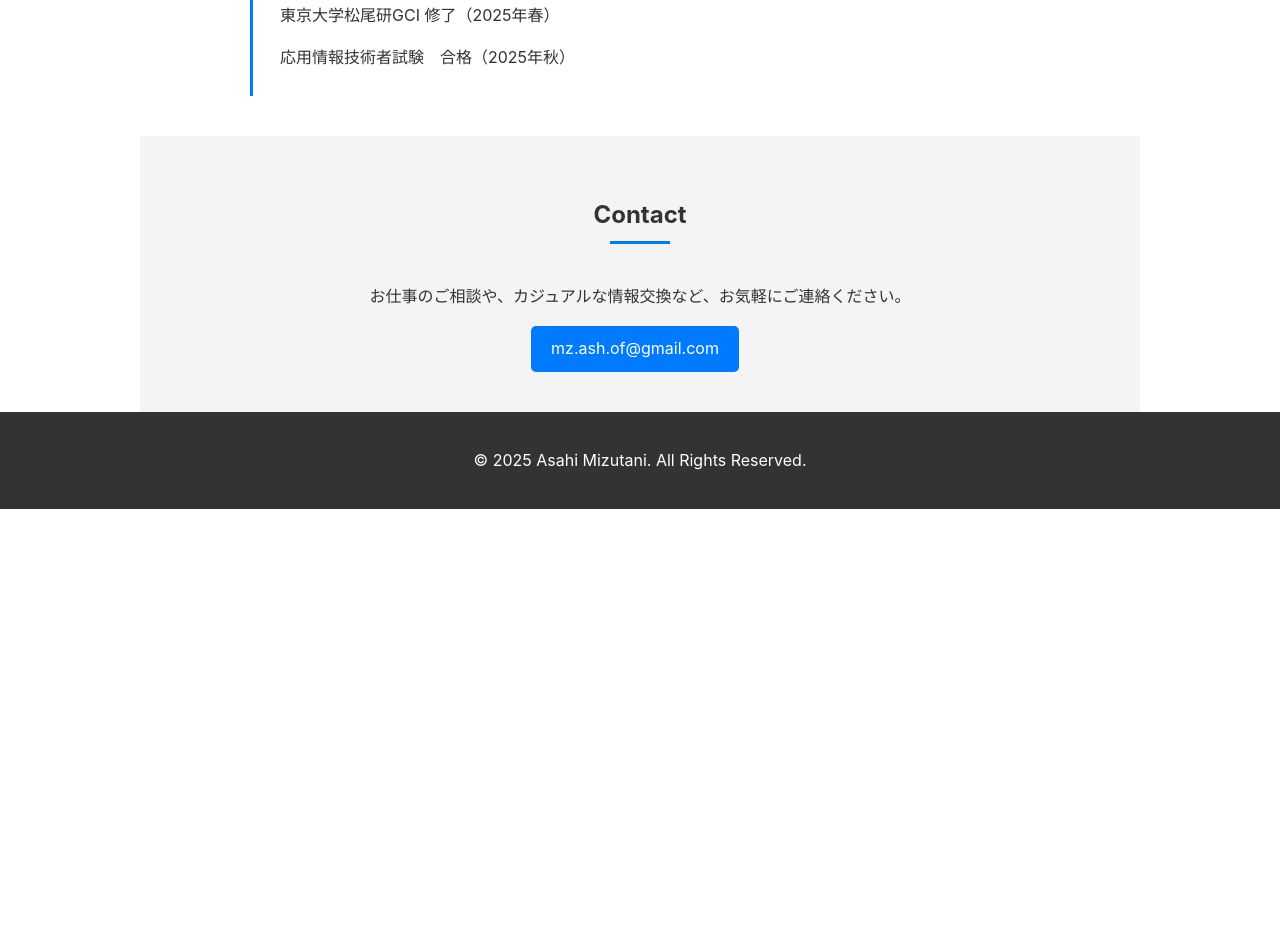
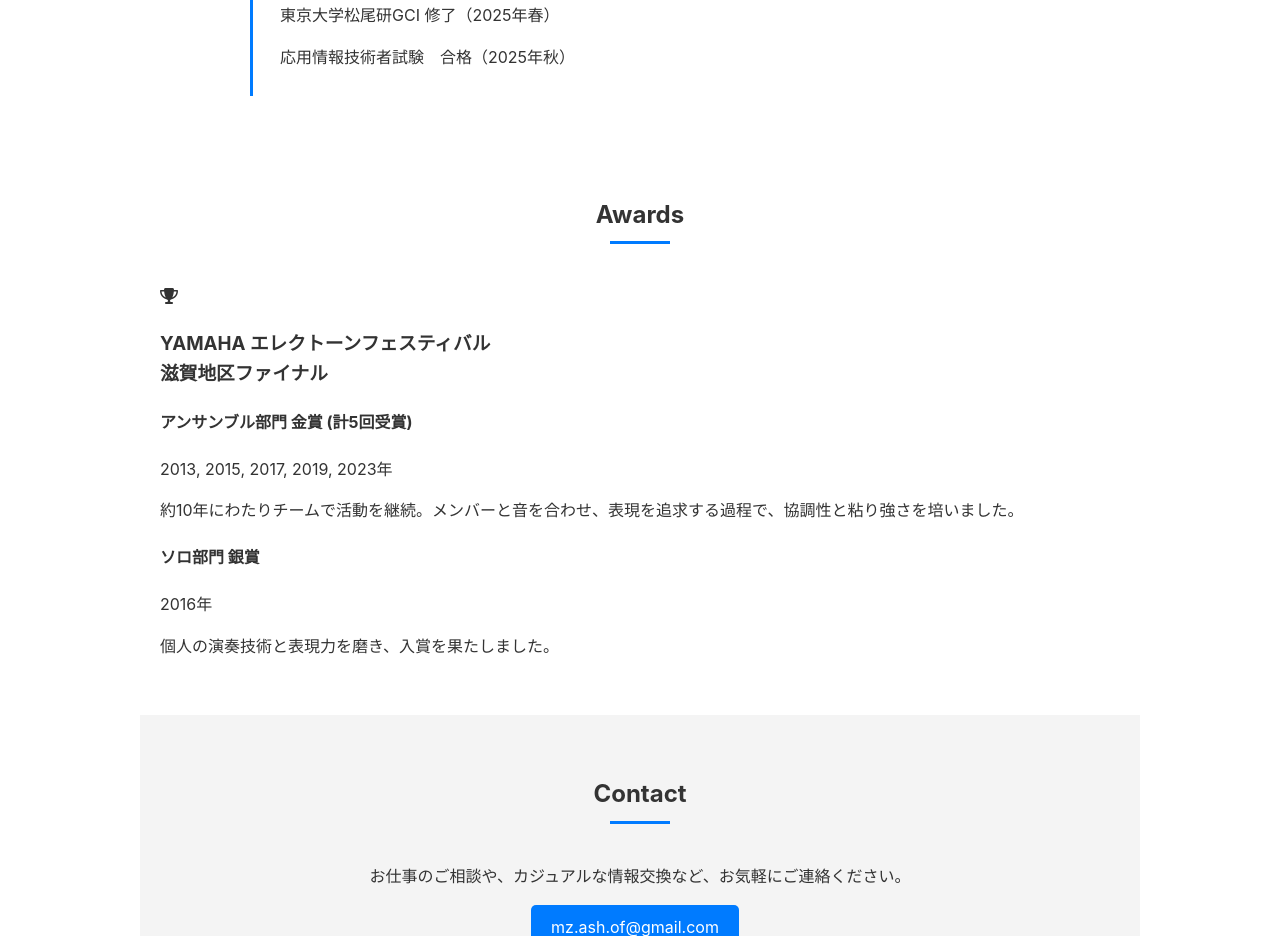
Before and after one commit to MzAsh0425/myportfolio, a plain HTML site: page index.html in a window 1280 px wide. Shown: the part 3589-4525 px from the top of the page. Before the commit the page ends 4098 px from the top, so only its background shows below. Drawn offline with Linux system fonts and the light colour scheme.

Commit message:
Update index.html

```diff
--- a/index.html
+++ b/index.html
@@ -178,6 +178,34 @@
             </div>
         </section>
 
+        <section id="awards" class="container">
+            <h2>Awards</h2>
+            <div class="award-card">
+                <div class="award-icon">
+                    <i class="fas fa-trophy"></i>
+                </div>
+                <div class="award-content">
+                    <h3>YAMAHA エレクトーンフェスティバル<br>滋賀地区ファイナル</h3>
+
+                    <div class="award-detail">
+                        <h4>アンサンブル部門 <span class="gold-text">金賞 (計5回受賞)</span></h4>
+                        <p class="award-year">2013, 2015, 2017, 2019, 2023年</p>
+                        <p class="award-desc">
+                            約10年にわたりチームで活動を継続。メンバーと音を合わせ、表現を追求する過程で、協調性と粘り強さを培いました。
+                        </p>
+                    </div>
+
+                    <div class="award-detail">
+                        <h4>ソロ部門 <span class="silver-text">銀賞</span></h4>
+                        <p class="award-year">2016年</p>
+                        <p class="award-desc">
+                            個人の演奏技術と表現力を磨き、入賞を果たしました。
+                        </p>
+                    </div>
+                </div>
+            </div>
+        </section>
+
         <section id="contact" class="container">
             <h2>Contact</h2>
             <p>お仕事のご相談や、カジュアルな情報交換など、お気軽にご連絡ください。</p>
```
